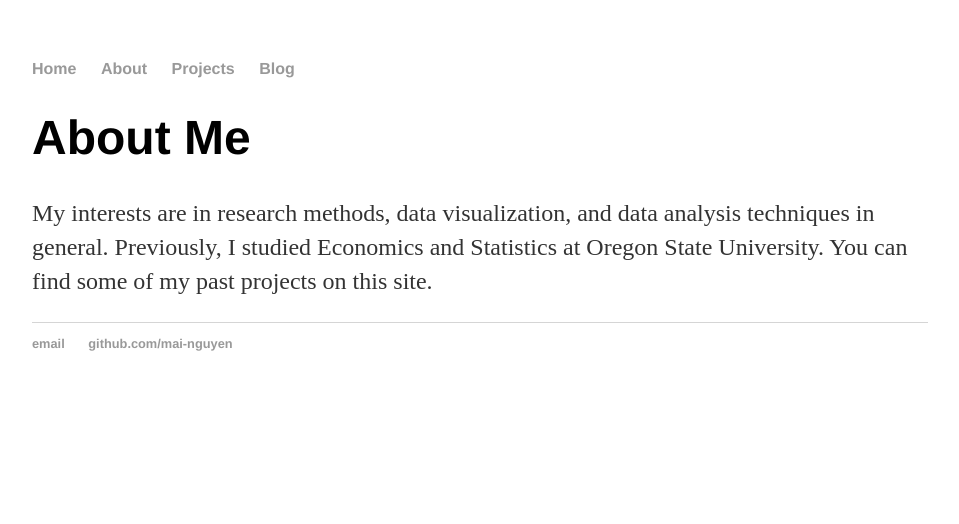
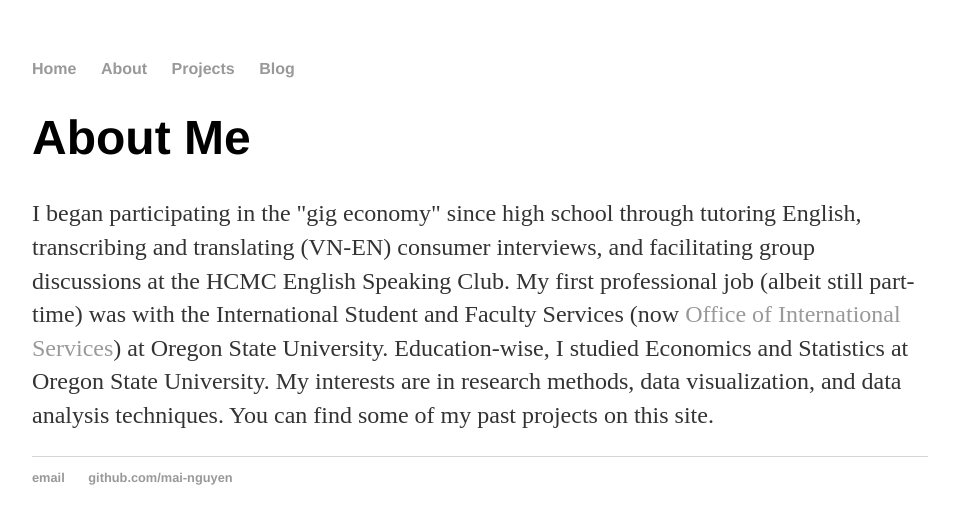
Before and after one commit to mai-nguyen/mai-nguyen.github.io, a Jekyll site: the page built from about/index.html, in a window 1280 px wide. Shown: the top 524 px of the page, without its empty margins (160-1119 px from the left). Built offline with Jekyll 4.4.1, drawn with Linux system fonts in a browser that asks for light colours.

Commit message:
update about me

```diff
--- a/about/index.html
+++ b/about/index.html
@@ -4,5 +4,7 @@ title: About Me
 ---
 <div class="blurb">
 	<h1>About Me</h1>
-	<p>My interests are in research methods, data visualization, and data analysis techniques in general. Previously, I studied Economics and Statistics at Oregon State University. You can find some of my past projects on this site.</p>
+	<p>I began participating in the "gig economy" since high school through tutoring English, transcribing and translating (VN-EN) consumer interviews, and facilitating group discussions at the HCMC English Speaking Club. My first professional job (albeit still part-time) was with the International Student and Faculty Services (now <a href="https://internationalservices.oregonstate.edu/international-osu">Office of International Services</a>) at Oregon State University.
+
+    Education-wise, I studied Economics and Statistics at Oregon State University. My interests are in research methods, data visualization, and data analysis techniques.  You can find some of my past projects on this site.</p>
 </div><!-- /.blurb -->
```
